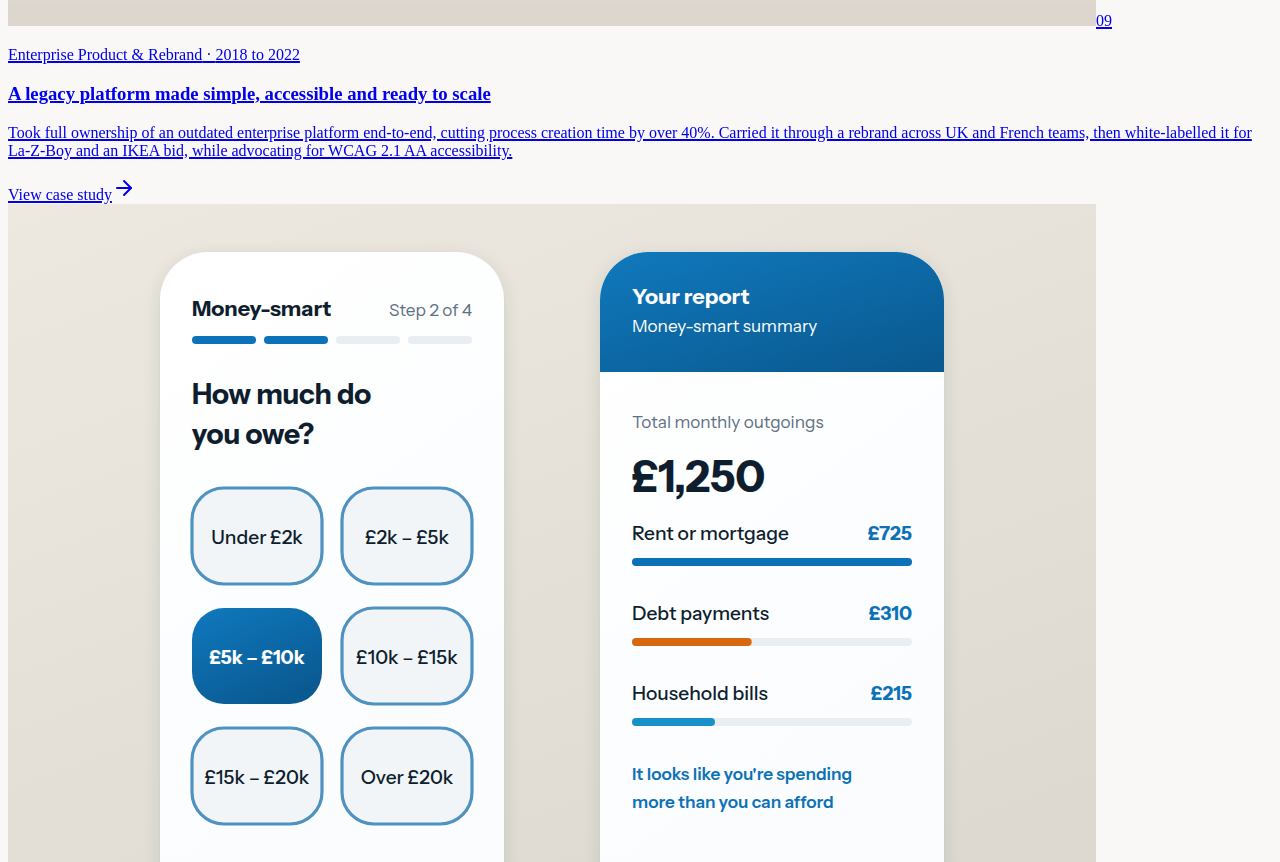
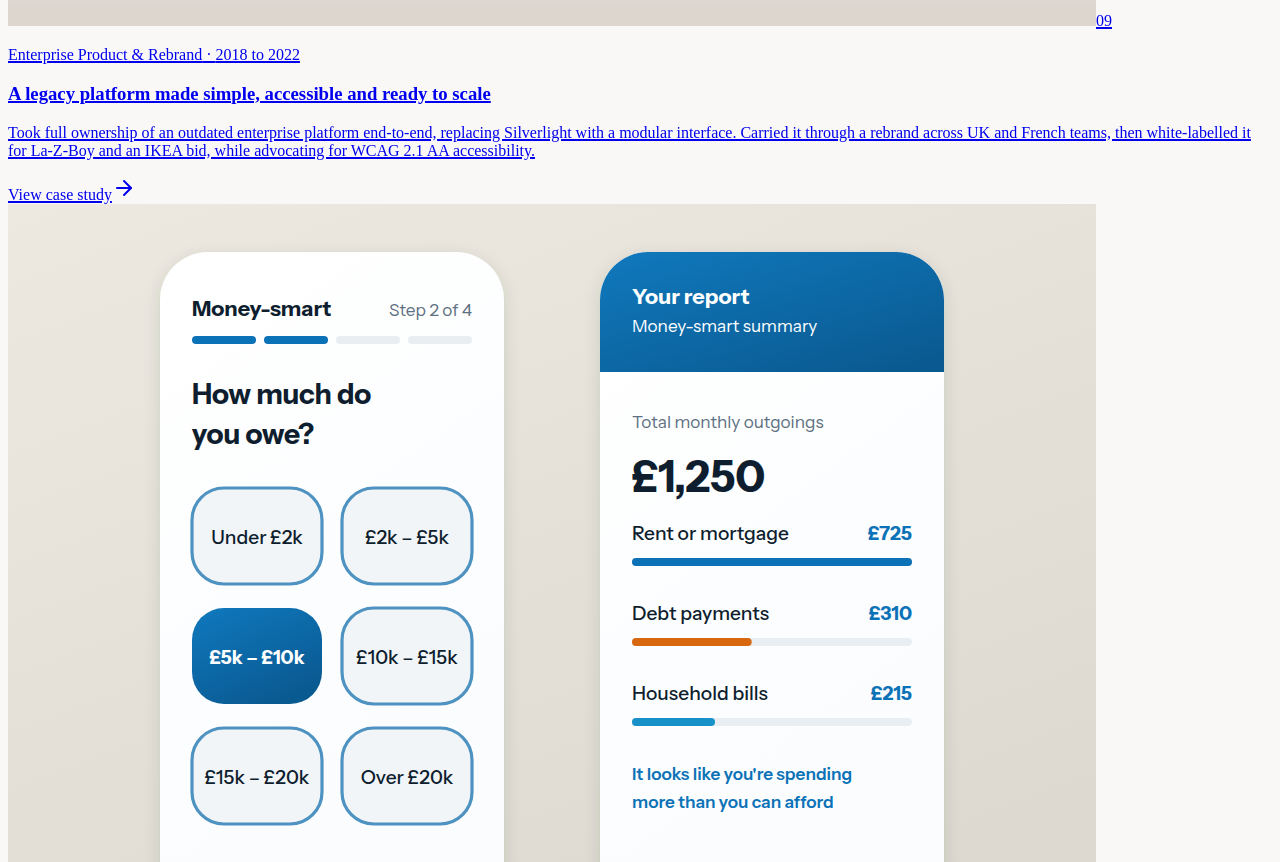
Before and after one commit to jadeparrish/portfolio, a Next.js app: page / in a window 1280 px wide. Shown: the part 6140-7002 px from the top of the page. Built offline with nearby package versions, Linux system fonts and the light colour scheme.

Commit message:
Modify case study description for clarity
Updated the description to reflect the replacement of Silverlight with a modular interface.

```diff
--- a/app/caseStudiesData.js
+++ b/app/caseStudiesData.js
@@ -130,7 +130,7 @@ const work = [
     title: 'A legacy platform made simple, accessible and ready to scale',
     tag: 'Enterprise Product & Rebrand',
     description:
-      'Took full ownership of an outdated enterprise platform end-to-end, cutting process creation time by over 40%. Carried it through a rebrand across UK and French teams, then white-labelled it for La-Z-Boy and an IKEA bid, while advocating for WCAG 2.1 AA accessibility.',
+      'Took full ownership of an outdated enterprise platform end-to-end, replacing Silverlight with a modular interface. Carried it through a rebrand across UK and French teams, then white-labelled it for La-Z-Boy and an IKEA bid, while advocating for WCAG 2.1 AA accessibility.',
     cta: 'View case study',
     href: '/work/netix',
     image: netixCard,
```
